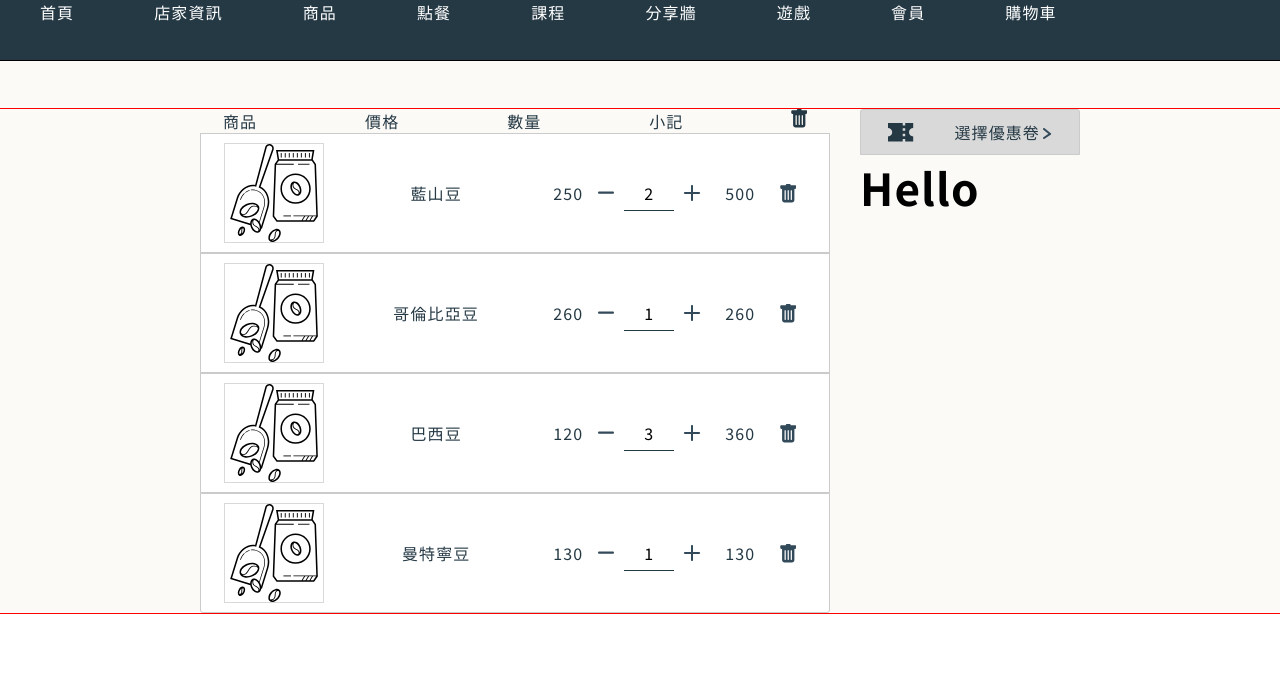
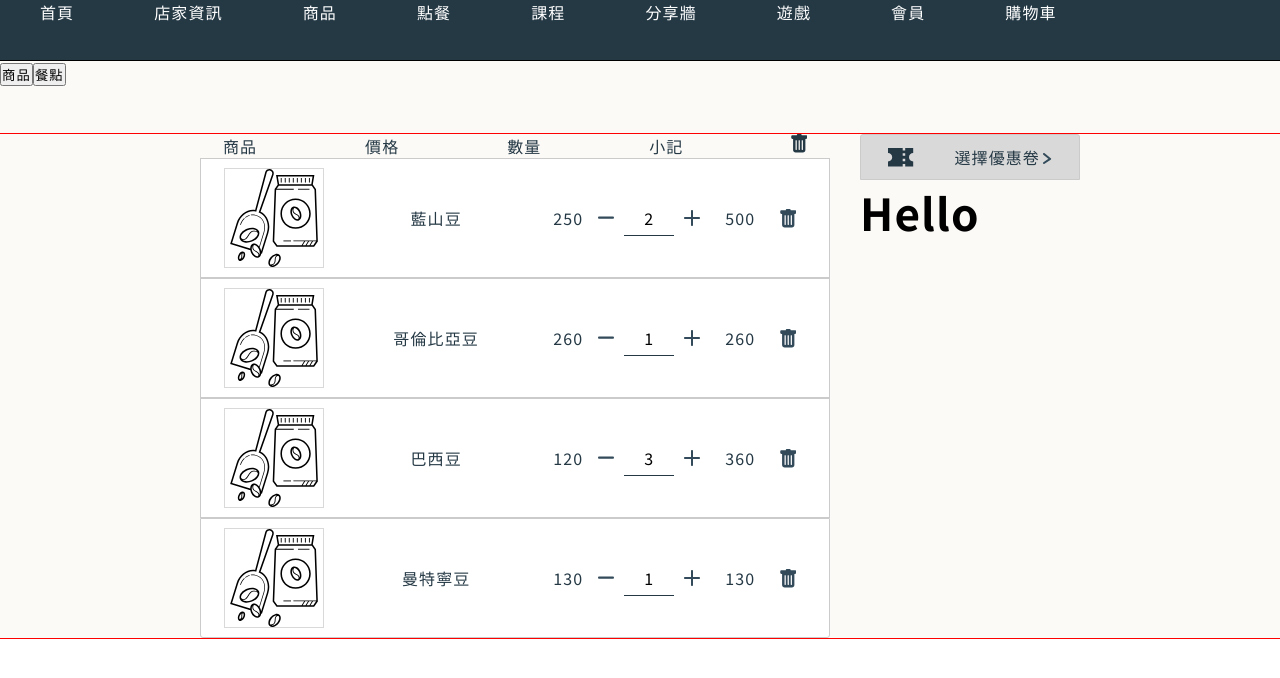
Before and after one commit to hunter850/coffee_react, a React (Create React App) app: page /cart in a window 1280 px wide. Shown: the top 678 px of the page. Built offline with nearby package versions, Linux system fonts and the light colour scheme.

Commit message:
add tab switch product and food

```diff
--- a/src/routes/cart/Cart.js
+++ b/src/routes/cart/Cart.js
@@ -1,21 +1,16 @@
-import { useEffect, useState, useMemo } from "react";
+import { Fragment, useEffect, useState, useMemo } from "react";
 import { useStyleChange } from "../../Contexts/SuperProvider";
 import useArray from "../../hooks/useArray";
 import NavBar from "../../component/NavBar";
-import GoodsHeader from "./components/GoodsHeader";
-import GoodsList from "./components/GoodsList";
-import TotalHeader from "./components/TotalHeader";
-import TotalBord from "./components/TotalBord";
-import Modal from "../../component/Modal/Modal";
-import ModalContent from "./components/ModalContent";
+import CartTab from "./CartTab";
 import coffee_bean from "../../images/cart/coffee_bean.svg";
+import cup_cofffee from "../../images/cart/cup_cofffee.svg";
 
 function Cart() {
-    // useStyleChange();若window.innerWidth <= 375 回傳 1 反之回傳 0
     const breakPoint = useStyleChange();
-    const [deleteId, setDeleteId] = useState(-1);
-    const [modalIsOpen, setModalIsOpen] = useState(false);
-    const cartList = useArray([]);
+    const [showProduct, setShowProduct] = useState(true);
+    const productList = useArray([]);
+    const foodList = useArray([]);
     const styles = useMemo(() => {
         if (breakPoint === 1) {
             return {};
@@ -24,28 +19,12 @@ function Cart() {
                 fakeBody: {
                     backgroundColor: "var(--CREAM)",
                 },
-                cartContainer: {
-                    width: "100%",
-                    padding: "0px 200px",
-                    display: "flex",
-                    justifyContent: "space-between",
-                    maxWidth: "1440px",
-                    margin: "48px auto 0px",
-                    backgroundColor: "var(--CREAM)",
-                    outline: "1px solid red",
-                },
-                listWrap: {
-                    width: "71.63%",
-                },
-                totalWrap: {
-                    width: "25%",
-                },
             };
         }
     }, [breakPoint]);
     useEffect(() => {
         setTimeout(() => {
-            cartList.cto([
+            productList.cto([
                 {
                     id: 0,
                     picture: coffee_bean,
@@ -78,33 +57,54 @@ function Cart() {
         }, 50);
         // eslint-disable-next-line react-hooks/exhaustive-deps
     }, []);
-
+    useEffect(() => {
+        setTimeout(() => {
+            foodList.cto([
+                {
+                    id: 0,
+                    picture: cup_cofffee,
+                    name: "咖啡拿鐵",
+                    price: 120,
+                    quantity: 1,
+                },
+                {
+                    id: 1,
+                    picture: cup_cofffee,
+                    name: "美式咖啡",
+                    price: 100,
+                    quantity: 2,
+                },
+                {
+                    id: 2,
+                    picture: cup_cofffee,
+                    name: "義式咖啡",
+                    price: 100,
+                    quantity: 1,
+                },
+                {
+                    id: 3,
+                    picture: cup_cofffee,
+                    name: "摩卡咖啡",
+                    price: 130,
+                    quantity: 3,
+                },
+            ]);
+        }, 50);
+        // eslint-disable-next-line react-hooks/exhaustive-deps
+    }, []);
     return (
-        <div style={styles.fakeBody}>
-            <NavBar />
-            <div style={styles.cartContainer}>
-                <div style={styles.listWrap}>
-                    {cartList.clength() >= 1 && <GoodsHeader />}
-                    <GoodsList
-                        cartList={cartList}
-                        setDeleteId={setDeleteId}
-                        setModalIsOpen={setModalIsOpen}
-                    />
-                </div>
-                <div style={styles.totalWrap}>
-                    <TotalHeader />
-                    <TotalBord />
-                </div>
+        <Fragment>
+            <div style={styles.fakeBody}>
+                <NavBar />
+                <button onClick={() => setShowProduct(true)}>商品</button>
+                <button onClick={() => setShowProduct(false)}>餐點</button>
+                {showProduct ? (
+                    <CartTab cartList={productList} />
+                ) : (
+                    <CartTab cartList={foodList} />
+                )}
             </div>
-            <Modal isOpen={modalIsOpen} setIsOpen={setModalIsOpen}>
-                <ModalContent
-                    cartList={cartList}
-                    deleteId={deleteId}
-                    setModalIsOpen={setModalIsOpen}
-                />
-            </Modal>
-        </div>
+        </Fragment>
     );
 }
-
 export default Cart;
--- /dev/null
+++ b/src/routes/cart/CartTab.jsx
@@ -0,0 +1,71 @@
+import { useState, useMemo, Fragment } from "react";
+import { useStyleChange } from "../../Contexts/SuperProvider";
+import GoodsHeader from "./components/GoodsHeader";
+import GoodsList from "./components/GoodsList";
+import TotalHeader from "./components/TotalHeader";
+import TotalBord from "./components/TotalBord";
+import Modal from "../../component/Modal/Modal";
+import ModalContent from "./components/ModalContent";
+
+function CartTab(props) {
+    const { cartList } = props;
+    // useStyleChange();若window.innerWidth <= 375 回傳 1 反之回傳 0
+    const breakPoint = useStyleChange();
+    const [deleteId, setDeleteId] = useState(-1);
+    const [modalIsOpen, setModalIsOpen] = useState(false);
+    const styles = useMemo(() => {
+        if (breakPoint === 1) {
+            return {};
+        } else {
+            return {
+                fakeBody: {
+                    backgroundColor: "var(--CREAM)",
+                },
+                cartContainer: {
+                    width: "100%",
+                    padding: "0px 200px",
+                    display: "flex",
+                    justifyContent: "space-between",
+                    maxWidth: "1440px",
+                    margin: "48px auto 0px",
+                    backgroundColor: "var(--CREAM)",
+                    outline: "1px solid red",
+                },
+                listWrap: {
+                    width: "71.63%",
+                },
+                totalWrap: {
+                    width: "25%",
+                },
+            };
+        }
+    }, [breakPoint]);
+
+    return (
+        <Fragment>
+            <div style={styles.cartContainer}>
+                <div style={styles.listWrap}>
+                    {cartList.clength() >= 1 && <GoodsHeader />}
+                    <GoodsList
+                        cartList={cartList}
+                        setDeleteId={setDeleteId}
+                        setModalIsOpen={setModalIsOpen}
+                    />
+                </div>
+                <div style={styles.totalWrap}>
+                    <TotalHeader />
+                    <TotalBord />
+                </div>
+            </div>
+            <Modal isOpen={modalIsOpen} setIsOpen={setModalIsOpen}>
+                <ModalContent
+                    cartList={cartList}
+                    deleteId={deleteId}
+                    setModalIsOpen={setModalIsOpen}
+                />
+            </Modal>
+        </Fragment>
+    );
+}
+
+export default CartTab;
--- a/src/routes/cart/components/GoodsList.jsx
+++ b/src/routes/cart/components/GoodsList.jsx
@@ -87,7 +87,7 @@ function GoodsList(props) {
     return (
         <ul style={styles.listWrap} className="cart_list_ul">
             {cartList.cmap((item) => (
-                <li key={item.id} style={styles.listStyle}>
+                <li key={item.name} style={styles.listStyle}>
                     <div style={styles.imgWrap}>
                         <img
                             src={item.picture}
```
